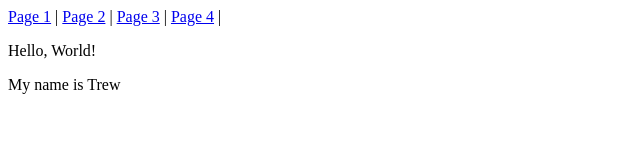
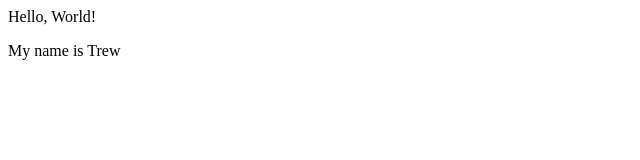
Before and after one commit to trewmundy/trewmundy.github.io, a plain HTML site: page WA/index.html in a window 1280 px wide. Shown: the whole page, without its empty margins (0-640 px from the left). Drawn offline with Linux system fonts and the light colour scheme.

Commit message:
Update index.html

```diff
--- a/WA/index.html
+++ b/WA/index.html
@@ -1,16 +1,6 @@
 <html>
     <head></head>
-    <div class="navbar">
-        <a href="wa1.html">Page 1</a>
-        <span> | </span>
-        <a href="wa2.html">Page 2</a>
-        <span> | </span>
-        <a href="wa3.html">Page 3</a>
-        <span> | </span>
-        <a href="index.html">Page 4</a>
-        <span> | </span>
 
-    </div>
 
     <body>
         <p>Hello, World!</p>
```
